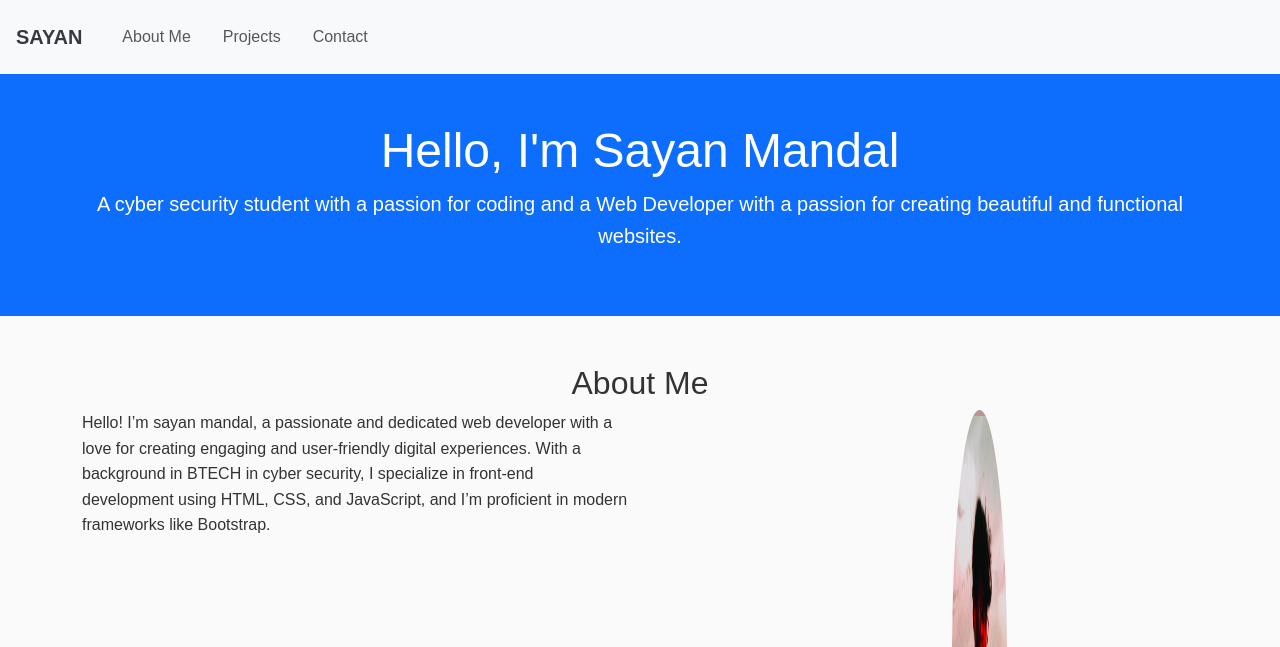
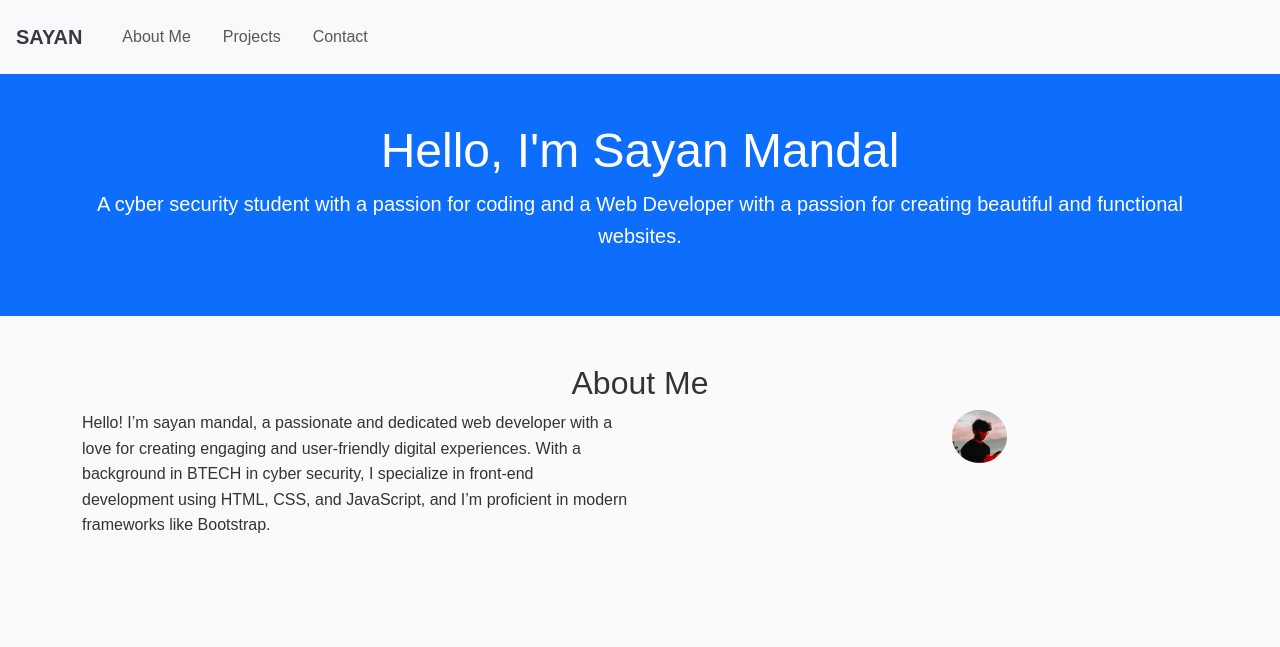
Before and after one commit to Sam-6485/portfolio, a plain HTML site: page index.html in a window 1280 px wide. Shown: the top 647 px of the page. Drawn offline with nearby package versions, Linux system fonts and the light colour scheme.

Commit message:
Update index.html

```diff
--- a/index.html
+++ b/index.html
@@ -46,7 +46,7 @@
                     <p>Hello! I’m sayan mandal, a passionate and dedicated web developer with a love for creating engaging and user-friendly digital experiences. With a background in BTECH in cyber security, I specialize in front-end development using HTML, CSS, and JavaScript, and I’m proficient in modern frameworks like Bootstrap.</p>
                 </div>
                 <div class="col-md-6">
-                   <img src="Screenshot_2024_0727_200247.jpg"  alt="Profile Picture" style="width: 250px; height: 500px;">
+                   <img src="Screenshot_2024_0727_200247.jpg"  alt="Profile Picture">
 
                 </div>
             </div>
```
